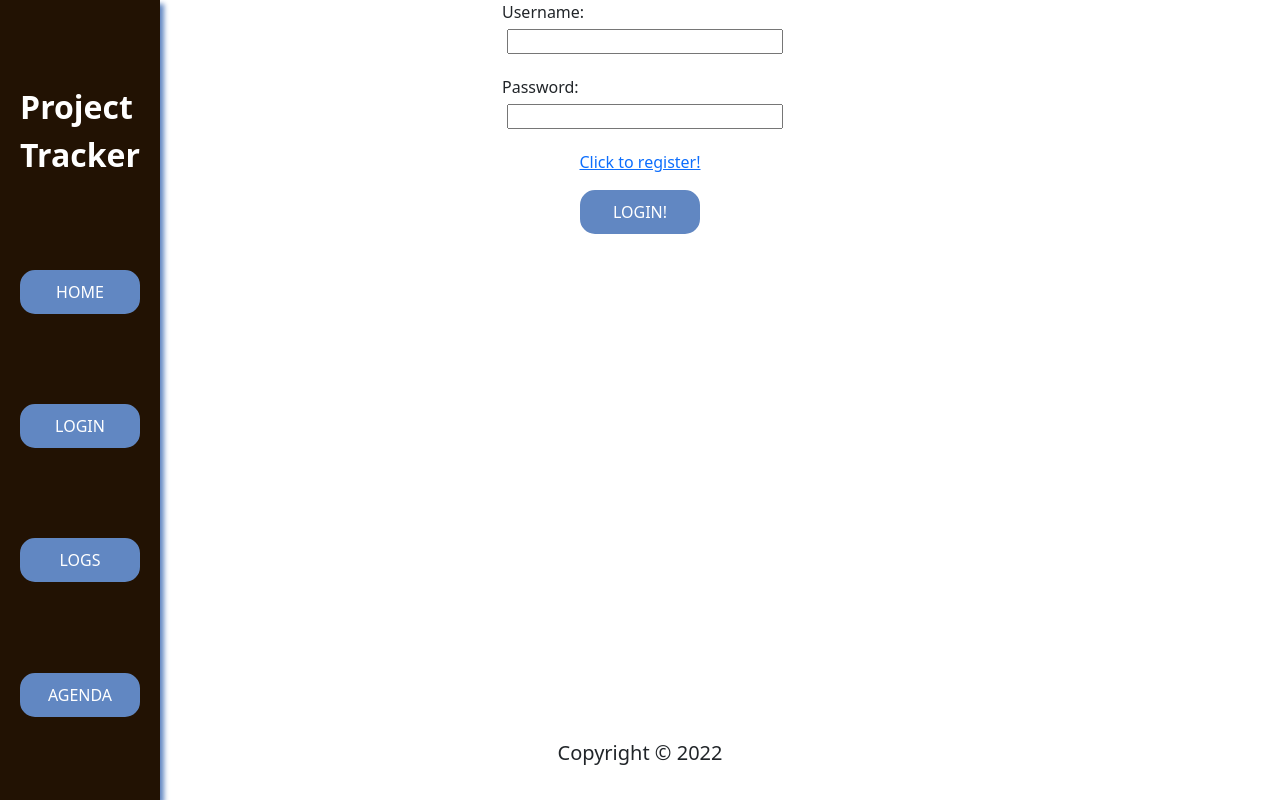
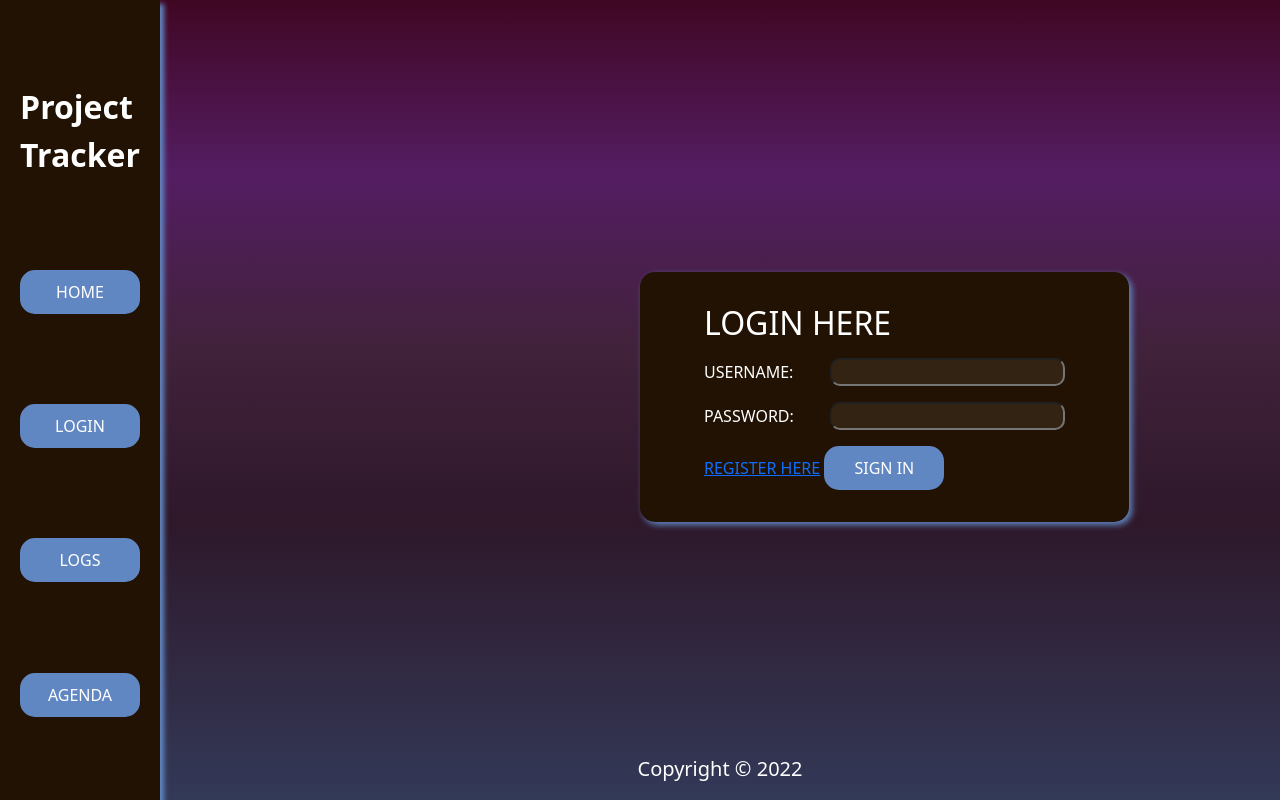
Before and after one commit to Reny8/Capstone, a React (Create React App) app in the folder frontend/: page /login in a window 1280 px wide. Built offline with nearby package versions, Linux system fonts and the light colour scheme.

Commit message:
Added css styles to the login page

```diff
--- a/frontend/src/App.css
+++ b/frontend/src/App.css
@@ -6,10 +6,14 @@
   margin: 0;
   padding: 0;
   box-sizing: inherit;
+  color: white;
+
 }
 
 html {
   font-family: "Poppins", sans-serif;
+  background-image: linear-gradient(#2E182A,#375680)
+
 }
 
 p {
@@ -37,19 +41,7 @@ p {
   overflow: auto;
 }
 
-.form {
-  align-items: center;
-  display: flex;
-  flex-direction: column;
-  justify-content: flex-end;
-  gap: 1rem;
+.page {
+  background-image: linear-gradient(#400723, #541D62,#41223B,#2E182A);
+  height: 100%
 }
-
-.form input {
-  display: block;
-  width: 100%;
-  height: 25px;
-  margin: 5px;
-  padding: 3px 7px;
-  font-size: 17px;
-}
--- a/frontend/src/App.js
+++ b/frontend/src/App.js
@@ -17,7 +17,7 @@ import PrivateRoute from "./utils/PrivateRoute";
 
 function App() {
   return (
-    <div>
+    <div className="page">
         <Navbar />
         <Routes>
           <Route
--- a/frontend/src/components/DisplayProjects/DisplayProjects.jsx
+++ b/frontend/src/components/DisplayProjects/DisplayProjects.jsx
@@ -2,7 +2,7 @@ import React from "react";
 const DisplayProjects = (props) => {
   return (
     <div>
-      <table className="table table-striped">
+      <table className="table">
         <thead>
           <tr>
             <th >Project Title</th>
--- a/frontend/src/components/DisplayTasks/DisplayTasks.jsx
+++ b/frontend/src/components/DisplayTasks/DisplayTasks.jsx
@@ -1,7 +1,7 @@
 import React from "react";
 const DisplayTasks = (props) => {
   return (
-    <table className="table table-striped">
+    <table className="table">
       <thead>
         <tr>
           <th>Due Date</th>
--- a/frontend/src/components/Footer/Footer.css
+++ b/frontend/src/components/Footer/Footer.css
@@ -3,7 +3,7 @@ footer {
   bottom: 0;
   font-size: 1.2rem;
   left: 0;
-  padding: 1rem;
+  margin-left: 5rem;
   text-align: center;
   width: 100%;
 }
--- a/frontend/src/components/NavBar/NavBar.jsx
+++ b/frontend/src/components/NavBar/NavBar.jsx
@@ -8,7 +8,7 @@ const Navbar = () => {
   const { logoutUser, user } = useContext(AuthContext);
   const navigate = useNavigate();
   return (
-    <div >
+    <div>
       <ul>
         <li className="brand">
           <Link to="/" style={{ textDecoration: "none", color: "white" }}>
--- a/frontend/src/pages/LoginPage/LoginPage.css
+++ b/frontend/src/pages/LoginPage/LoginPage.css
@@ -1,3 +1,31 @@
 .error {
   color: red;
 }
+.grid {
+  display: grid;
+  grid-template-areas:
+  "top"
+  "middle"
+  "bottom";
+  padding-top: 17rem;
+}
+.grid-box{
+margin-top: 1rem;
+}
+
+.border-box {
+  background-color:#221203;
+  margin-left: 40rem;
+  margin-right: auto;
+  box-shadow: 3px 3px 6px #6187C2;
+  border-radius: 15px;
+  padding: 2rem  4rem  2rem 4rem
+}
+.border-box input {
+  border-radius: 10px;
+  color: white;
+  background-color: #332313;
+}
+.grid-box label {
+  margin-right: 2rem;
+}
--- a/frontend/src/pages/LoginPage/LoginPage.js
+++ b/frontend/src/pages/LoginPage/LoginPage.js
@@ -19,31 +19,40 @@ const LoginPage = () => {
   }, [isServerError]);
 
   return (
-    <div className="container">
-      <form className="form" onSubmit={handleSubmit}>
-        <label>
-          Username:{" "}
+    <div>
+        <form className="grid" onSubmit={handleSubmit}>
+          <div className="border-box">
+            <h2 >LOGIN HERE</h2>
+            <div className="grid-box">
+              <label>USERNAME:</label>{" "}
               <input
                 type="text"
                 name="username"
                 value={formData.username}
                 onChange={handleInputChange}
               />
-        </label>
-        <label>
-          Password:{" "}
+            </div>
+
+            <div className="grid-box">
+              <label>PASSWORD:</label>{" "}
               <input
                 type="text"
                 name="password"
                 value={formData.password}
                 onChange={handleInputChange}
               />
-        </label>
+            </div>
+
             {isServerError ? (
+              <div className="grid-box">
                 <p className="error">Login failed, incorrect credentials!</p>
+              </div>
             ) : null}
-        <Link to="/register">Click to register!</Link>
-        <button className="button">LOGIN!</button>
+            <div className="grid-box">
+              <Link to="/register">REGISTER HERE</Link>{" "}
+              <button className="button">SIGN IN</button>{" "}
+            </div>
+          </div>
         </form>
     </div>
   );
```
Lines whose indentation alone changed are shown as unchanged.
